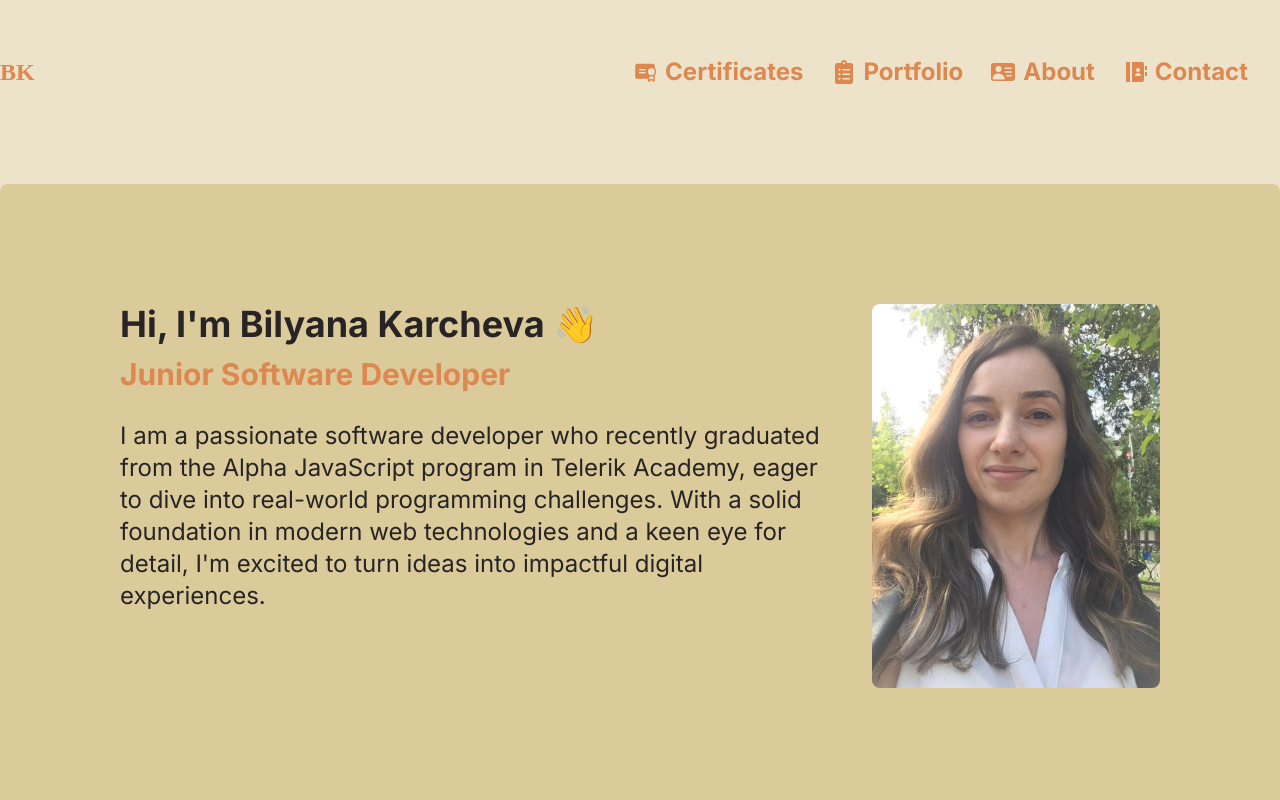
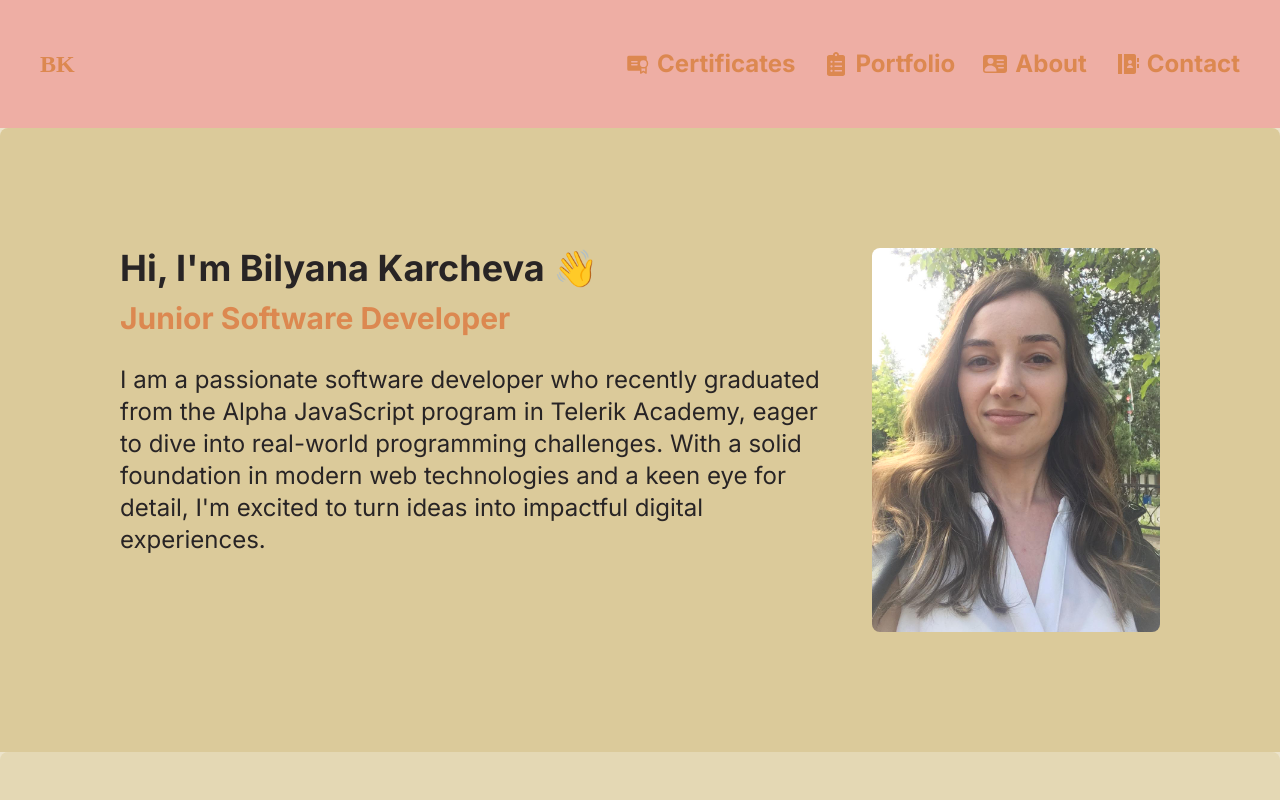
Before and after one commit to bilyanakarcheva/my-portfolio, a React (Vite) app: page / in a window 1280 px wide. Shown: the top 800 px of the page. Built offline with nearby package versions, Linux system fonts and the light colour scheme; a web font is replaced by a local one.

Commit message:
Adjust padding of Header elements

```diff
--- a/src/components/Header.tsx
+++ b/src/components/Header.tsx
@@ -9,8 +9,8 @@ import { Link } from "react-scroll";
 
 function Header() {
   return (
-    <nav id="top" className="mb-10 flex items-center justify-between py-6">
-      <div className="flex flex-shrink-0 items-center">
+    <nav id="top" className="bg-primary/70 flex items-center justify-between py-12">
+      <div className="px-10 flex flex-shrink-0 items-center">
       <Link
         to="top"
         smooth={true}
@@ -21,7 +21,7 @@ function Header() {
         BK
       </Link>
       </div>
-        <div className="m-8 flex gap-7 text-2xl">
+      <div className="pr-10 flex gap-7 text-2xl">
         <Link
         to="certificates"
         smooth={true}
```
Lines whose indentation alone changed are shown as unchanged.
